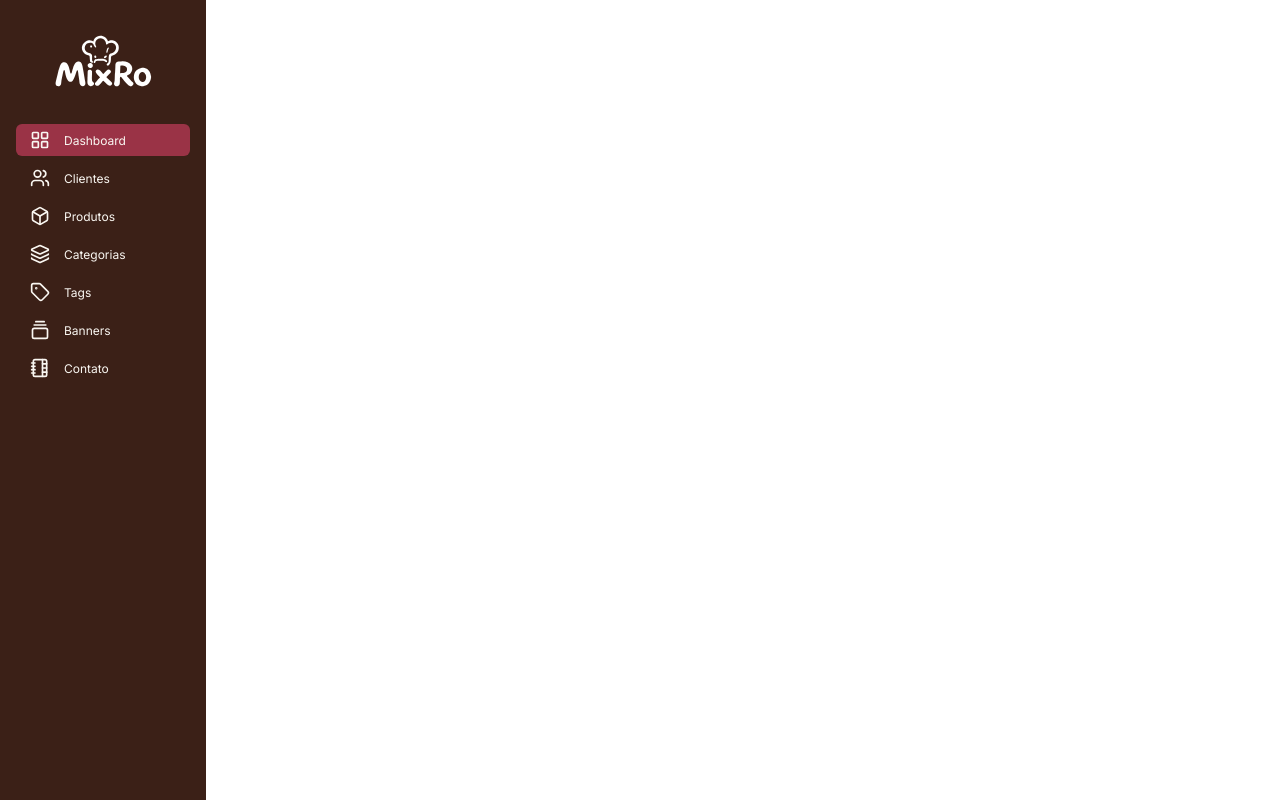
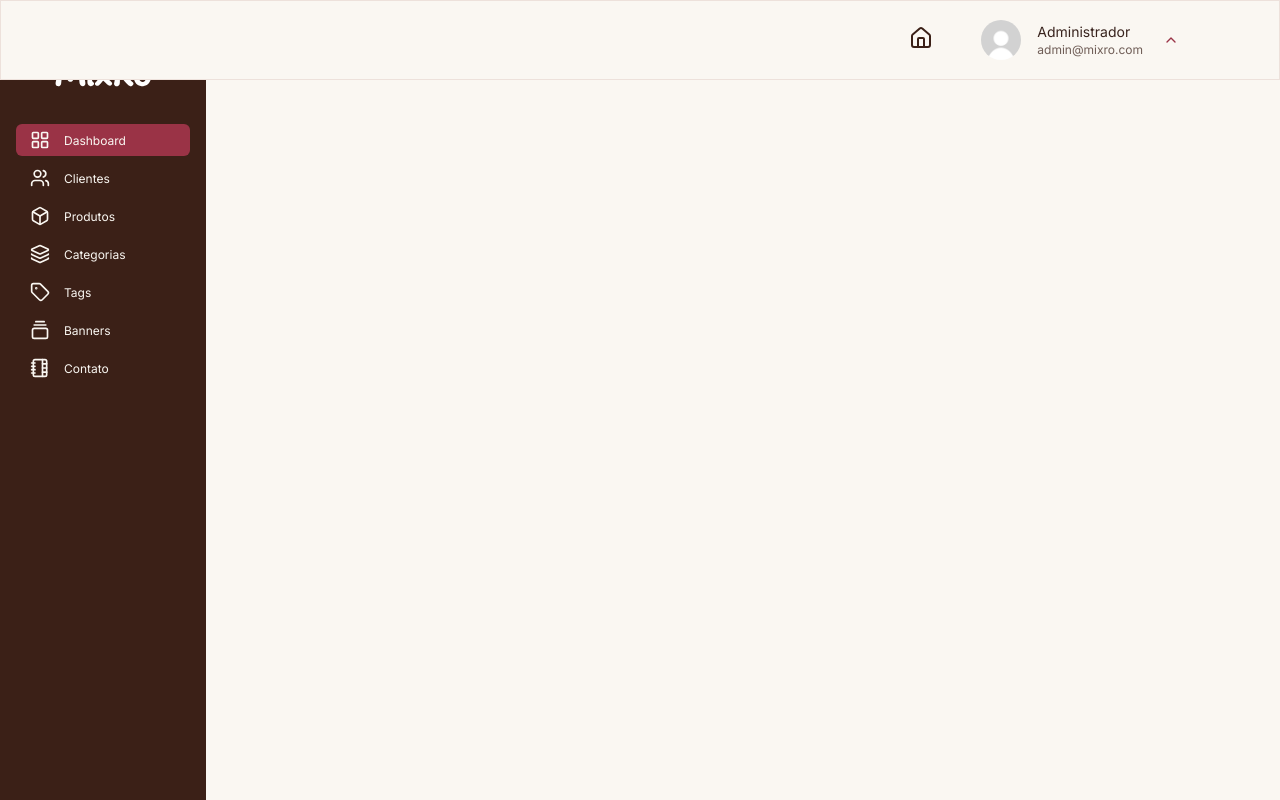
Before and after one commit to luann-bortoli/mix-ro, a Next.js app in the folder mix-ro-frontend/: page /admin in a window 1280 px wide. Built offline with nearby package versions, Linux system fonts and the light colour scheme; a web font is replaced by a local one.

Commit message:
feat(front): implemented admin header

```diff
--- a/mix-ro-frontend/src/app/(public)/globals.css
+++ b/mix-ro-frontend/src/app/(public)/globals.css
@@ -37,6 +37,7 @@ html,
 body {
   max-width: 100vw;
   overflow-x: hidden;
+  background-color: var(--color-background);
 }
 
 body {
@@ -56,6 +57,7 @@ button {
   font-family: var(--font-body);
   border: none;
   outline: none;
+  background-color: transparent;
 }
 
 h1,
--- a/mix-ro-frontend/src/app/admin/layout.tsx
+++ b/mix-ro-frontend/src/app/admin/layout.tsx
@@ -2,6 +2,7 @@ import type { Metadata } from "next";
 import { Inter, Playfair_Display } from "next/font/google";
 import "../(public)/globals.css";
 import AdminSidebar from "@/src/shared/_components/layout/admin-sidebar/AdminSidebar";
+import AdminHeader from "@/src/shared/_components/layout/admin-header/AdminHeader";
 
 const inter = Inter({
   variable: "--font-body",
@@ -26,6 +27,7 @@ export default function RootLayout({ children }: LayoutProps<"/">) {
   return (
     <html suppressHydrationWarning={true} className={`${inter.variable} ${playfairDisplay.variable}`}>
       <body>
+        <AdminHeader />
         <AdminSidebar />
         {children}
       </body>
--- /dev/null
+++ b/mix-ro-frontend/src/shared/_components/layout/admin-header/AdminHeader.module.css
@@ -0,0 +1,93 @@
+.mainWrapper {
+    display: flex;
+    justify-content: flex-end;
+    align-items: center;
+
+    position: fixed;
+
+    height: 80px;
+    width: 100%;
+
+    background-color: var(--color-background);
+    border: solid 1px var(--color-border);
+
+    .homeLink {
+        color: var(--color-chocolate);
+        margin: 0 16px 0 0;
+    }
+
+    .accountContainer {
+        display: flex;
+        justify-content: center;
+        align-items: center;
+        position: relative;
+
+        height: 100%;
+
+        padding: 0 32px;
+        margin: 0 64px 0 0;
+
+        &:hover {
+            cursor: pointer;
+        }
+
+        .accountPic {
+            height: 40px;
+            border-radius: 999px;
+        }
+
+        .infoWrapper {
+            margin: 0 16px;
+
+            .accountName {
+                font-size: 14px;
+                color: var(--color-text);
+                margin: 0 0 2px 0;
+            }
+
+            .accountEmail {
+                font-size: 12px;
+                color: var(--color-text-secondary);
+            }
+
+        }
+
+        .infoArrowDown {
+            height: 16px;
+            color: var(--color-primary);
+        }
+
+        .dropdown {
+            display: flex;
+            justify-content: flex-start;
+            align-items: center;
+
+            position: absolute;
+            top: 78px;
+
+            width: 100%;
+
+            border: solid 1px var(--color-border);
+            border-top: none;
+            padding: 16px 24px;
+
+            .logoutButton {
+                display: flex;
+                justify-content: center;
+                align-items: center;
+                color: var(--color-primary);
+                cursor: pointer;
+
+                .logoutIcon {
+                    height: 16px;
+                    margin: 0 8px 0 0;
+                }
+
+                .logoutLabel {
+                    font-size: 12px;
+                }
+            }
+
+        }
+    }
+}
--- /dev/null
+++ b/mix-ro-frontend/src/shared/_components/layout/admin-header/AdminHeader.tsx
@@ -0,0 +1,56 @@
+'use client'
+
+import { useState } from 'react'
+import s from './AdminHeader.module.css'
+
+import { ChevronDown, ChevronUp, Home, LogOut } from 'lucide-react'
+import Link from 'next/link'
+
+export default function AdminHeader() {
+
+    const [dropdown, setDropdown] = useState(false)
+
+    return (
+        <>
+            <header className={s.mainWrapper}>
+
+                <Link
+                    href={"/"}
+                    className={s.homeLink}
+                >
+                    <Home className={s.homeIcon} />
+                </Link>
+
+                <div className={s.accountContainer}
+                    onMouseEnter={() => setDropdown(true)}
+                    onMouseLeave={() => setDropdown(false)}
+                >
+
+                    <img src="images\_shared\default-profile-pic.jpg" alt="" className={s.accountPic} />
+
+                    <div className={s.infoWrapper}>
+                        <div className={s.accountName}>Administrador</div>
+                        <div className={s.accountEmail}>admin@mixro.com</div>
+                    </div>
+
+                    {dropdown ?
+                        <ChevronDown className={s.infoArrowDown} />
+                        :
+                        <ChevronUp className={s.infoArrowDown} />
+                    }
+
+                    {dropdown &&
+                        <div className={s.dropdown}>
+                            <button className={s.logoutButton}>
+                                <LogOut className={s.logoutIcon} />
+                                <p className={s.logoutLabel}>Sair</p>
+                            </button>
+                        </div>
+                    }
+
+                </div>
+
+            </header>
+        </>
+    )
+}
```
Also changed, not shown: mix-ro-frontend/public/images/_shared/default-profile-pic.jpg (added).
